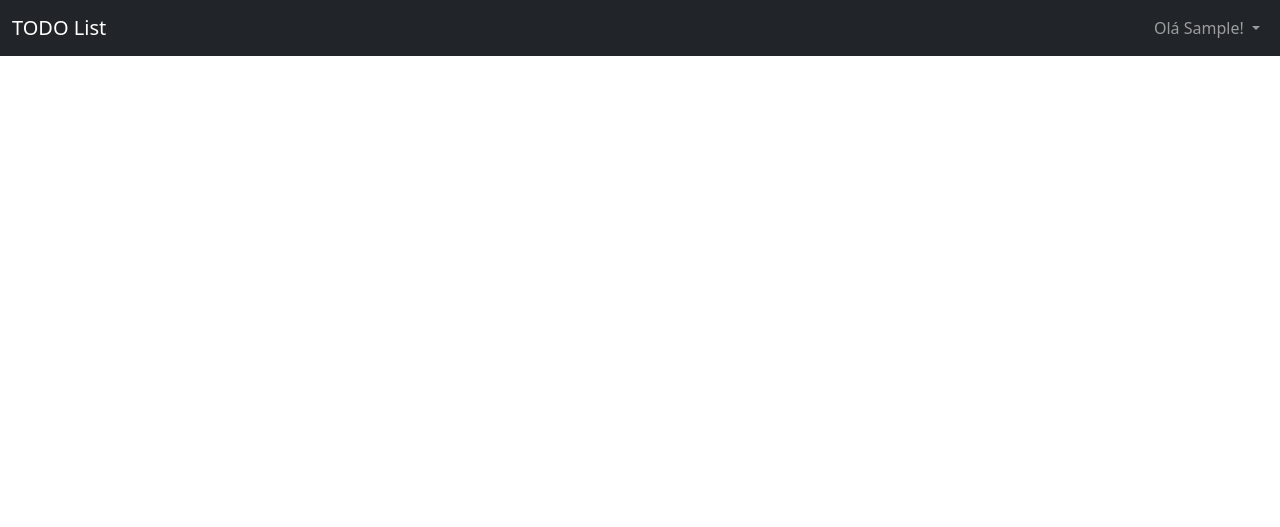
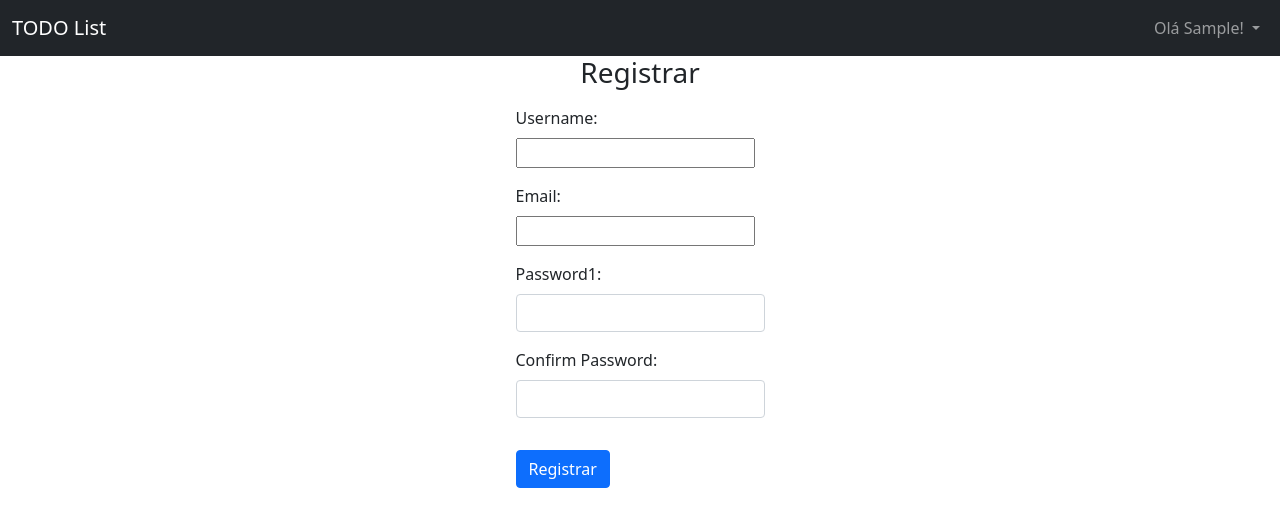
Before and after one commit to mateuslourenco/todolist, a Django app: template webdev/tarefas/templates/registration/registrar.html in a window 1280 px wide. Shown: the top 527 px of the page. Run offline with Django 4.2, Linux system fonts and the light colour scheme; the template is opened without the code that fills it: values that come from a table or form of the project are taken from there, others are empty; the visitor is signed in with stand-in values (Sample User, id 1).

Commit message:
criado tela para registrar usuario
close #35

```diff
--- a/webdev/tarefas/forms.py
+++ b/webdev/tarefas/forms.py
@@ -1,5 +1,4 @@
 from django import forms
-from django.contrib.auth.forms import UserCreationForm
 from django.contrib.auth.models import User
 from django.forms import ModelForm
 
@@ -18,16 +17,37 @@ class TarefaForm(ModelForm):
         fields = ['nome', 'feita']
 
 
-class NovoUsuario(UserCreationForm):
-    email = forms.EmailField(required=True)
+class NovoUsuarioForm(forms.Form):
+    username = forms.CharField()
+    email = forms.EmailField(required=False)
+    password1 = forms.CharField(
+        widget=forms.PasswordInput(
+            attrs={
+                "class": "form-control",
+                "id": "user-password"
+            }
+        )
+    )
+    password2 = forms.CharField(
+        label='Confirm Password',
+        widget=forms.PasswordInput(
+            attrs={
+                "class": "form-control",
+                "id": "user-confirm-password"
+            }
+        )
+    )
 
-    class Meta:
-        model = User
-        fields = ("username", "email", "password1", "password2")
+    def validar_usarname(self):
+        username = self.cleaned_data.get("username")
+        qs = User.objects.filter(username__iexact=username)
+        if qs.exists():
+            raise forms.ValidationError("Esse usuário é inválido!")
+        return username
 
-    def save(self, commit=True):
-        user = super(NovoUsuario, self).save(commit=False)
-        user.email = self.cleaned_data['email']
-        if commit:
-            user.save()
-        return user
+    def validar_email(self):
+        email = self.cleaned_data.get("email")
+        qs = User.objects.filter(email__iexact=email)
+        if qs.exists():
+            raise forms.ValidationError("Esse email é inválido!")
+        return email
--- a/webdev/tarefas/templates/registration/registrar.html
+++ b/webdev/tarefas/templates/registration/registrar.html
@@ -1,8 +1,24 @@
 {% extends "tarefas/base.html" %}
 
 {% block content %}
-<form method="post" }>
+<form method="post">
     {% csrf_token %}
+    <div class="container">
+        <div class="row justify-content-center">
+            <div class="col-3">
+                <h3 class="text-center mb-2">Registrar</h3>
+                {% for field in form %}
+                <div class="mb-3 mt-3">
+                    <label for="{{ form.username.id_for_label }}" class="form-label">{{ field.label_tag }}</label>
+                    <br>
+                    {{ field }}
+                </div>
+                {% endfor %}
+                <button type="submit" class="btn btn-primary mt-3">Registrar</button>
+            </div>
+        </div>
+    </div>
 </form>
 
+
 {% endblock %}
```
Also changed, not shown: webdev/tarefas/templates/registration/login.html (+9 -7 lines), webdev/tarefas/tests/test_login.py (+1 -1 lines), webdev/tarefas/tests/test_registrar.py (+22 -0 lines), webdev/tarefas/views.py (+22 -4 lines).
